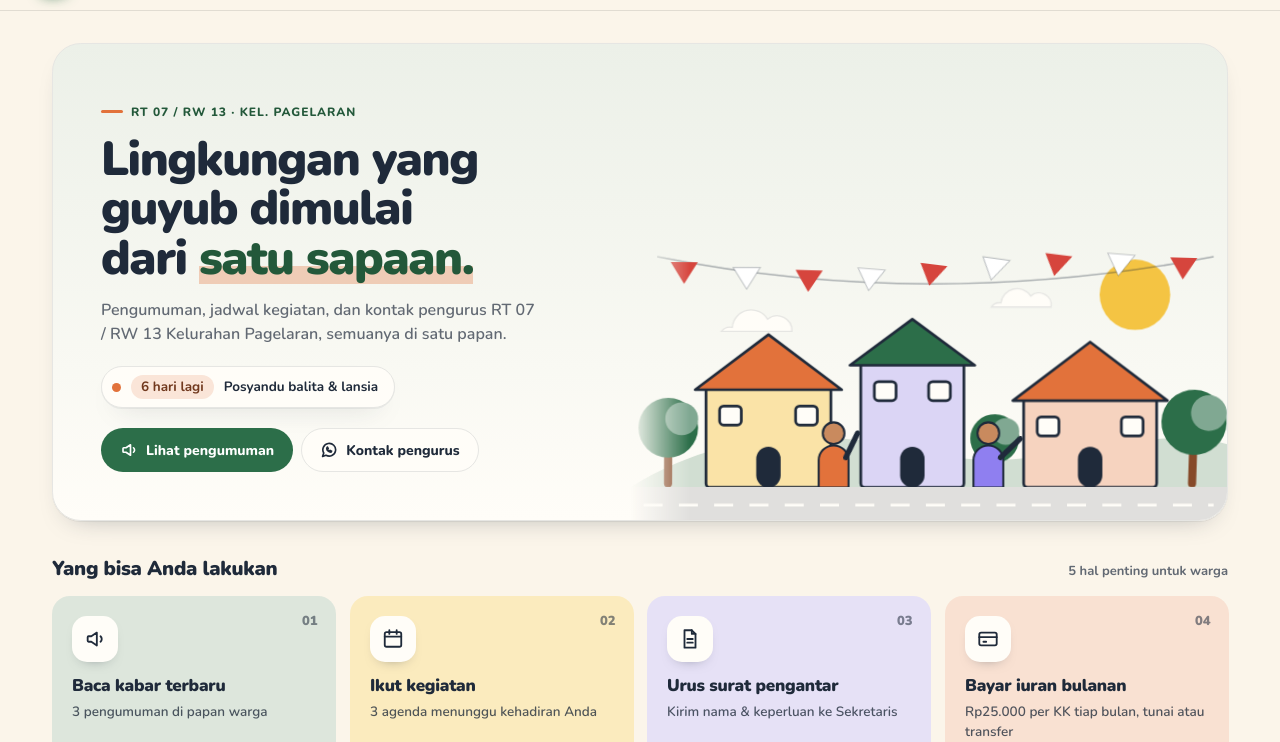
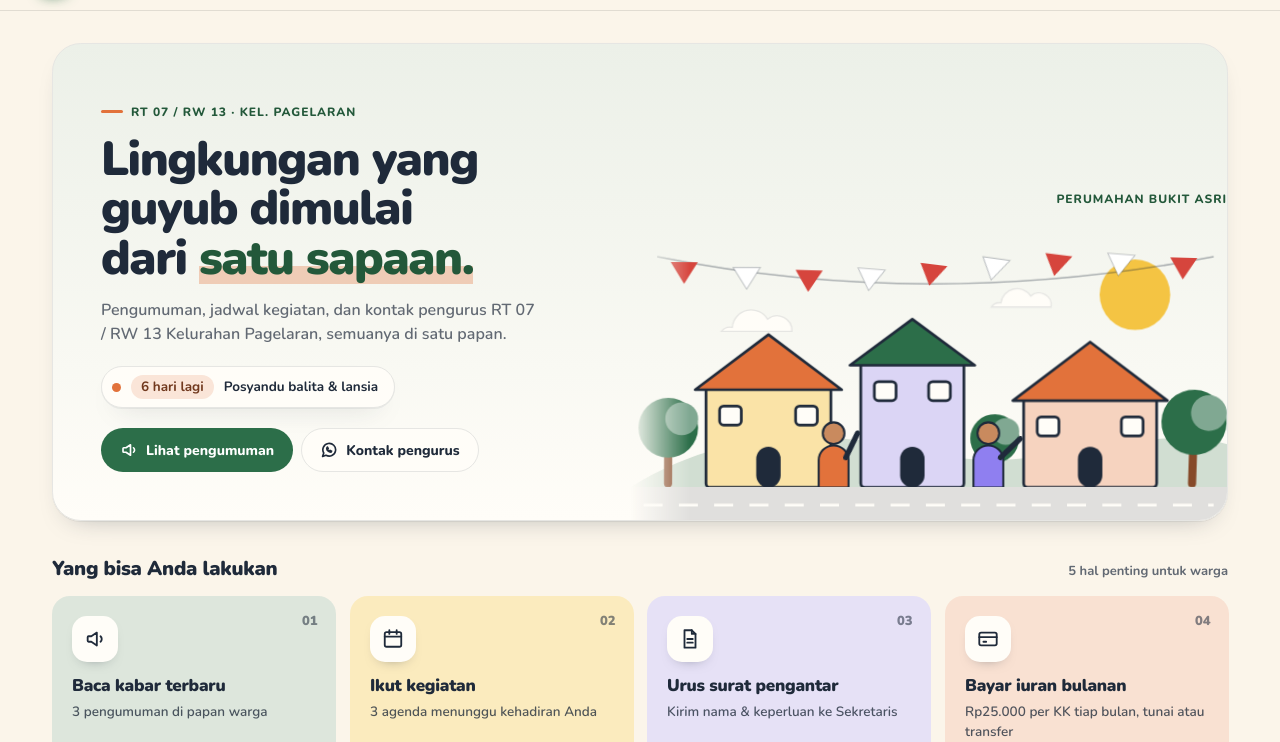
Before and after one commit to kujangputera-droid/web-rtrw, a plain HTML site: page index.html in a window 1280 px wide. Shown: the part 58-800 px from the top of the page. Drawn offline with nearby package versions, Linux system fonts and the light colour scheme.

Commit message:
Jalur Tengah: label Perumahan Bukit Asri di hero + sw.js v6

```diff
--- a/app.js
+++ b/app.js
@@ -323,7 +323,7 @@
       '<h1>Lingkungan yang guyub dimulai dari <em>satu sapaan.</em></h1>' +
       '<p>Pengumuman, jadwal kegiatan, dan kontak pengurus <span data-tema-nama>' + e(namaUsaha()) + '</span>, semuanya di satu papan.</p>' + mundur +
       '<div class="baris-aksi"><a class="btn" href="#pengumuman">' + ik('info') + 'Lihat pengumuman</a><a class="btn btn-garis" href="#kontak">' + ik('wa') + 'Kontak pengurus</a></div></div>' +
-      '<div class="pahlawan-gambar">' + (G.hero ? '<img class="hero-foto" src="' + e(G.hero) + '" alt="Foto lingkungan ' + e(namaRT()) + '" onerror="this.outerHTML=window.__ilustrasi">' : ilustrasiKampung()) + '</div></section>' +
+      '<div class="pahlawan-gambar"><div class="pahlawan-perumahan">Perumahan Bukit Asri</div>' + (G.hero ? '<img class="hero-foto" src="' + e(G.hero) + '" alt="Foto lingkungan ' + e(namaRT()) + '" onerror="this.outerHTML=window.__ilustrasi">' : ilustrasiKampung()) + '</div></section>' +
       '<section class="langkah-wadah" aria-labelledby="judulLangkah"><div class="judul-baris"><h2 id="judulLangkah">Yang bisa Anda lakukan</h2><span class="judul-sub">' + langkah.length + ' hal penting untuk warga</span></div>' +
       '<ol class="langkah-grid stagger">' + langkah.map(function (l, i) {
         return '<li class="langkah p-' + l.w + '"><span class="langkah-no">0' + (i + 1) + '</span><span class="langkah-ikon">' + ik(l.ik) + '</span><h3>' + l.j + '</h3><p>' + l.d + '</p>' +
--- a/style.css
+++ b/style.css
@@ -236,6 +236,7 @@ td.angka, th.angka { text-align: right; font-variant-numeric: tabular-nums; }
 .pahlawan p { max-width: 46ch; margin: 0 0 20px; color: var(--redup); font-size: 16px; font-weight: 600; }
 .pahlawan .btn-garis { background: var(--permukaan); }
 .pahlawan-gambar { align-self: end; margin-right: calc(-1 * clamp(20px, 4vw, 48px)); -webkit-mask-image: linear-gradient(90deg, transparent, #000 10%); mask-image: linear-gradient(90deg, transparent, #000 10%); }
+.pahlawan-perumahan { text-align: right; font-size: 12px; font-weight: 800; letter-spacing: .08em; text-transform: uppercase; color: var(--utama-teks); margin-bottom: 8px; }
 .hitung-mundur { display: inline-flex; gap: 10px; align-items: center; background: var(--permukaan); border: 1px solid var(--garis); padding: 8px 16px 8px 10px; border-radius: 99px; font-size: 13.5px; font-weight: 700; margin-bottom: 20px; box-shadow: var(--bayang); max-width: 100%; }
 .hitung-mundur b { background: var(--aksen-latar); color: var(--aksen-teks); padding: 2px 10px; border-radius: 99px; white-space: nowrap; }
 .titik { width: 9px; height: 9px; border-radius: 50%; background: var(--aksen); flex: none; animation: denyut 1.8s 3; box-shadow: 0 0 0 0 color-mix(in srgb, var(--tema-aksen) 50%, transparent); }
--- a/sw.js
+++ b/sw.js
@@ -1,5 +1,5 @@
 /* Service worker: simpan berkas agar aplikasi tetap jalan tanpa internet. */
-var CACHE = 'website-rt-v5';
+var CACHE = 'website-rt-v6';
 var BERKAS = ['./', './index.html', './tema.css', './tema.js', './style.css', './data.js', './app.js', './manifest.webmanifest', './ikon.svg', './img/logo.svg', './img/hero-lingkungan.svg', './img/pengurus-1.svg', './img/pengurus-2.svg', './img/pengurus-3.svg', './img/pengurus-4.svg', './img/galeri-1.svg', './img/galeri-2.svg', './img/galeri-3.svg', './img/galeri-4.svg'];
 self.addEventListener('install', function (e) {
   e.waitUntil(caches.open(CACHE).then(function (c) { return c.addAll(BERKAS); }).then(function () { return self.skipWaiting(); }));
```
